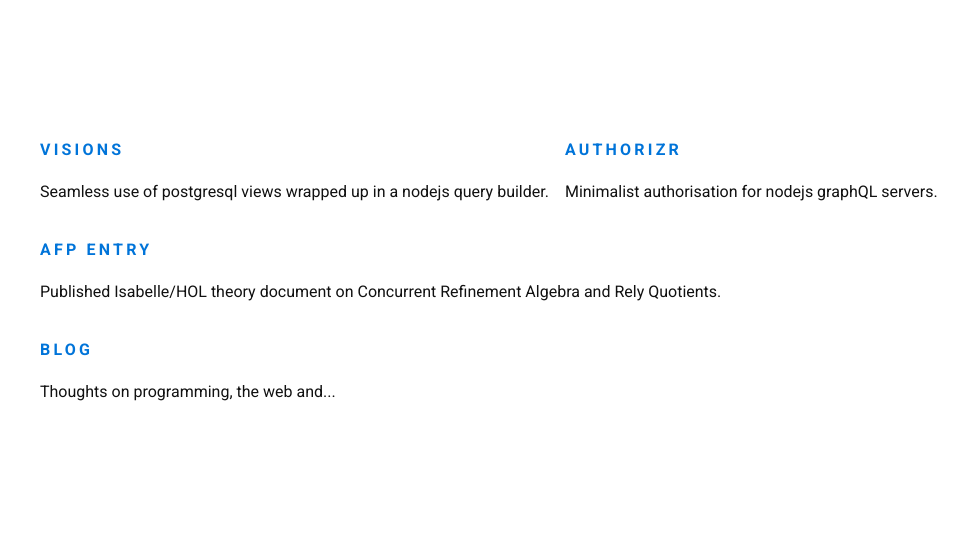
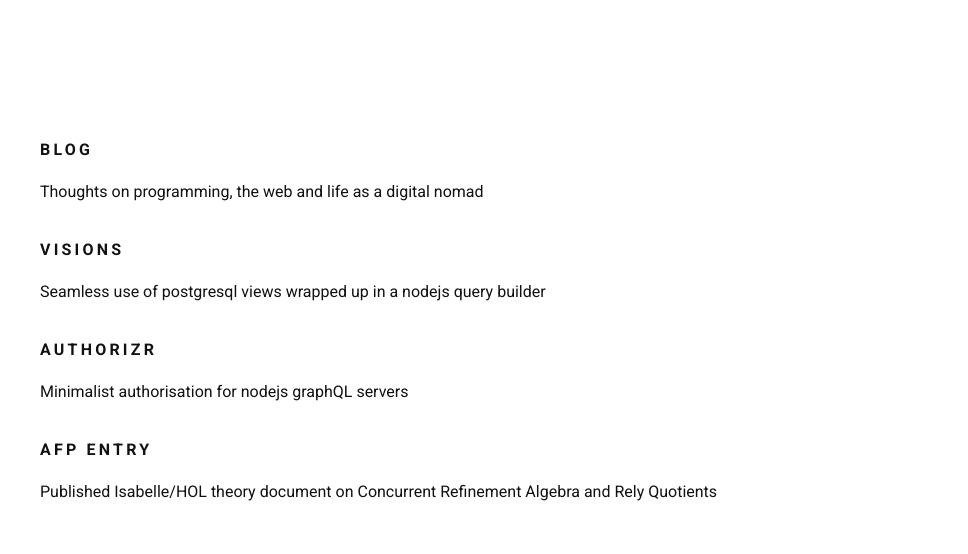
Before and after one commit to jtfell/jtfell.github.io, a website: page index.html in a window 1280 px wide. Shown: the part 231-785 px from the top of the page, without its empty margins (128-1096 px from the left). Drawn offline with Linux system fonts and the light colour scheme.

Commit message:
move blog to 1st pos

```diff
--- a/index.html
+++ b/index.html
@@ -14,24 +14,24 @@
 <section id="projects" class="px3 py3 max-width-4 mx-auto">
   <div class="flex flex-wrap py3">
 
-    <div class="p1">
-      <a class="bold h2 caps text-decoration-none blue" href="https://github.com/playground-xyz/visions">Visions</a>
-      <p>Seamless use of postgresql views wrapped up in a nodejs query builder.</p>
+    <div class="p1 col-12">
+      <a class="bold h2 caps text-decoration-none black" href="https://jtfell.github.io/blog">Blog</a>
+      <p>Thoughts on programming, the web and life as a digital nomad</p>
     </div>
 
-    <div class="p1">
-      <a class="bold h2 caps text-decoration-none blue" href="https://github.com/jtfell/authorizr">authorizr</a>
-      <p>Minimalist authorisation for nodejs graphQL servers.</p>
+    <div class="p1 col-12">
+      <a class="bold h2 caps text-decoration-none black" href="https://github.com/playground-xyz/visions">Visions</a>
+      <p>Seamless use of postgresql views wrapped up in a nodejs query builder</p>
     </div>
 
-    <div class="p1">
-      <a class="bold h2 caps text-decoration-none blue" href="https://www.isa-afp.org/entries/Concurrent_Ref_Alg.shtml">AFP Entry</a>
-      <p>Published Isabelle/HOL theory document on Concurrent Refinement Algebra and Rely Quotients.</p>
+    <div class="p1 col-12">
+      <a class="bold h2 caps text-decoration-none black" href="https://github.com/jtfell/authorizr">authorizr</a>
+      <p>Minimalist authorisation for nodejs graphQL servers</p>
     </div>
 
-    <div class="p1">
-      <a class="bold h2 caps text-decoration-none blue" href="https://jtfell.github.io/blog">Blog</a>
-      <p>Thoughts on programming, the web and...</p>
+    <div class="p1 col-12">
+      <a class="bold h2 caps text-decoration-none black" href="https://www.isa-afp.org/entries/Concurrent_Ref_Alg.shtml">AFP Entry</a>
+      <p>Published Isabelle/HOL theory document on Concurrent Refinement Algebra and Rely Quotients</p>
     </div>
 
   </div>
```
